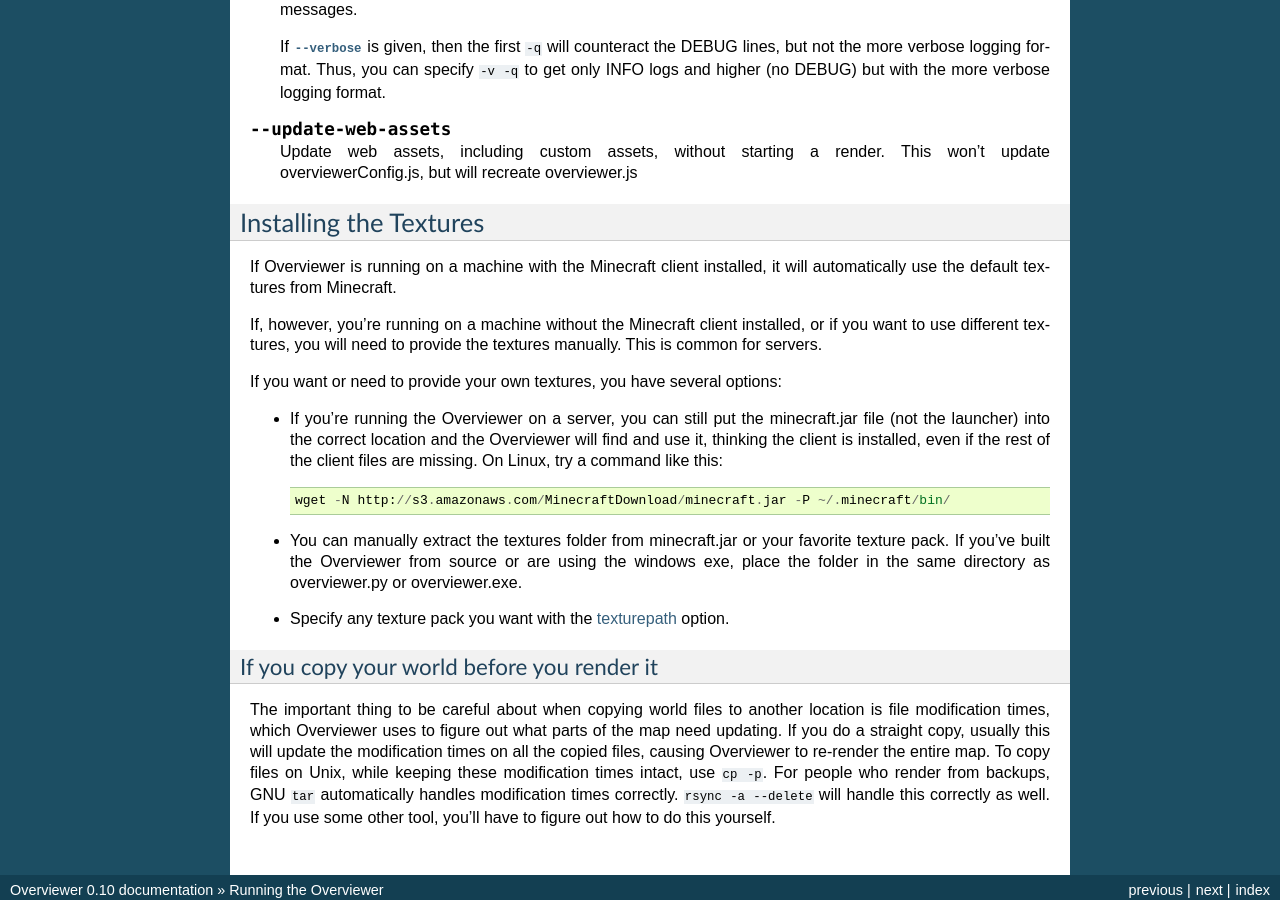
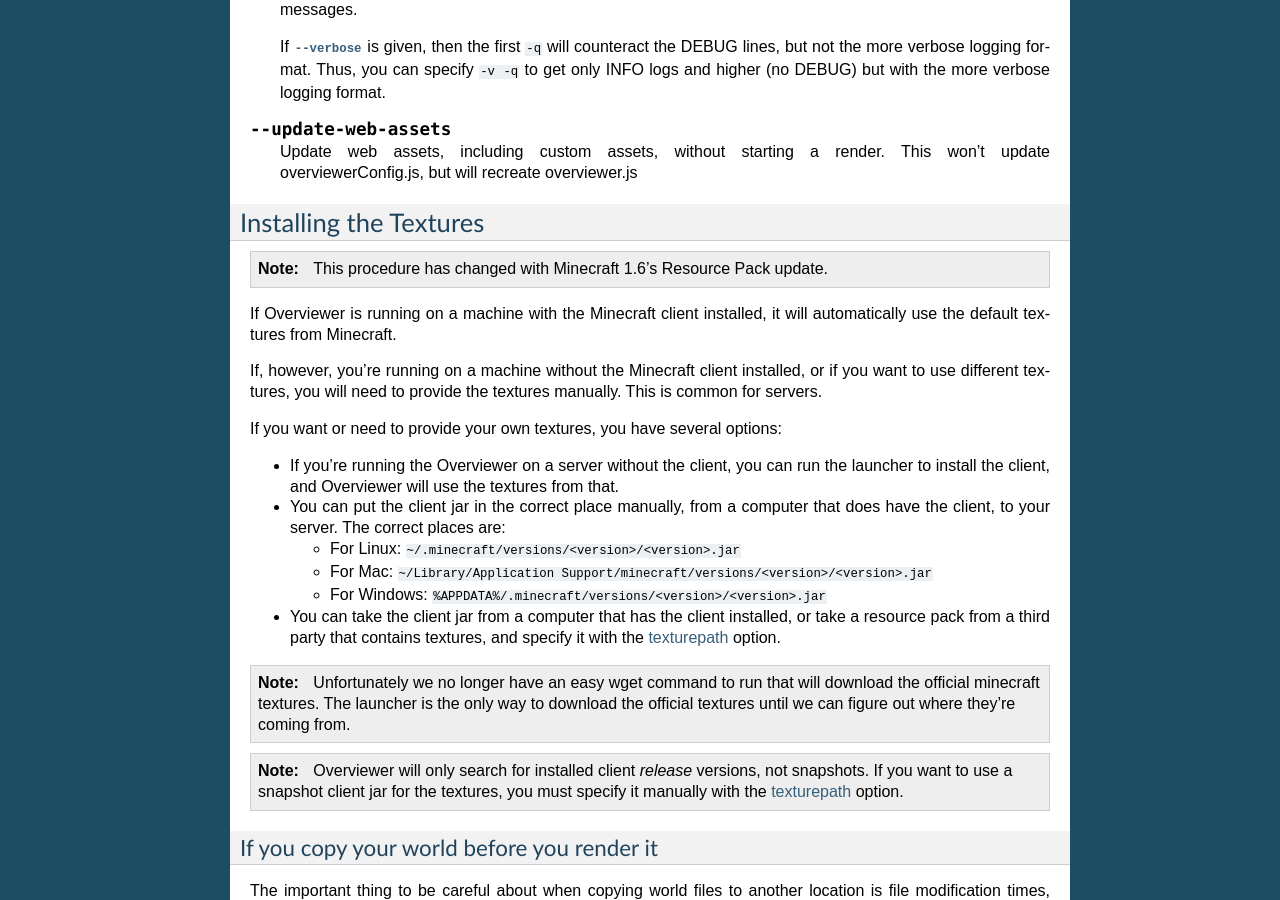
Before and after one commit to overviewer/Minecraft-Overviewer, a Sphinx documentation site: the page built from docs/running.rst, in a window 1280 px wide and 900 px high, scrolled down 3378 px. Built offline with Sphinx 7.4.7, drawn with Linux system fonts in a browser that asks for light colours.

Commit message:
updated "installing the textures" section of the docs
Also fixed docstring in textures.py for the find_file method.

```diff
--- a/docs/running.rst
+++ b/docs/running.rst
@@ -229,6 +229,9 @@ is typically correct.
 Installing the Textures
 =======================
 
+.. note::
+    This procedure has changed with Minecraft 1.6's Resource Pack update.
+
 If Overviewer is running on a machine with the Minecraft client installed, it
 will automatically use the default textures from Minecraft.
 
@@ -238,20 +241,34 @@ manually. This is common for servers.
 
 If you want or need to provide your own textures, you have several options:
 
-* If you're running the Overviewer on a server, you can still put the
-  minecraft.jar file (not the launcher) into the correct location and the
-  Overviewer will find and use it, thinking the client is installed, even if the
-  rest of the client files are missing. On Linux, try a command like this::
+* If you're running the Overviewer on a server without the client, you can run
+  the launcher to install the client, and Overviewer will use the textures from
+  that.
 
-      wget -N http://s3.amazonaws.com/MinecraftDownload/minecraft.jar -P ~/.minecraft/bin/
+* You can put the client jar in the correct place manually, from a computer that
+  does have the client, to your server. The correct places are:
 
-* You can manually extract the textures folder from minecraft.jar or your favorite
-  texture pack. If you've built the Overviewer from source or are using the
-  windows exe, place the folder in the same directory as overviewer.py or
-  overviewer.exe.
+  * For Linux: ``~/.minecraft/versions/<version>/<version>.jar``
 
-* Specify any texture pack you want with the
-  :ref:`texturepath<option_texturepath>` option.
+  * For Mac: ``~/Library/Application Support/minecraft/versions/<version>/<version>.jar``
+
+  * For Windows: ``%APPDATA%/.minecraft/versions/<version>/<version>.jar``
+
+* You can take the client jar from a computer that has the client installed, or
+  take a resource pack from a third party that contains textures, and specify it
+  with the :ref:`texturepath<option_texturepath>` option.
+
+.. note::
+    Unfortunately we no longer have an easy wget command to run that will
+    download the official minecraft textures. The launcher is the only way to
+    download the official textures until we can figure out where they're coming
+    from.
+
+.. note::
+    Overviewer will only search for installed client *release* versions, not
+    snapshots. If you want to use a snapshot client jar for the textures,
+    you must specify it manually with the :ref:`texturepath<option_texturepath>`
+    option.
 
 If you copy your world before you render it
 -------------------------------------------
```
Also changed, not shown: 1 other file.
